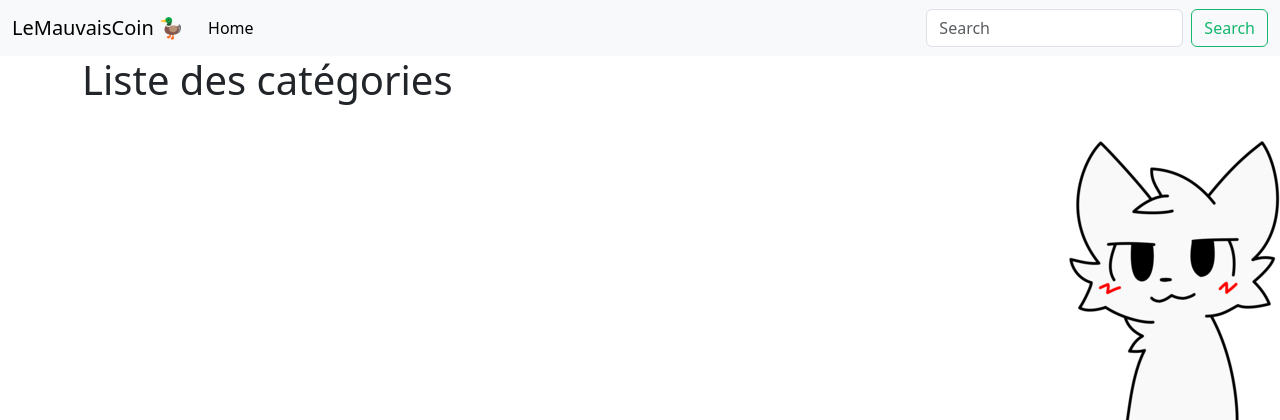
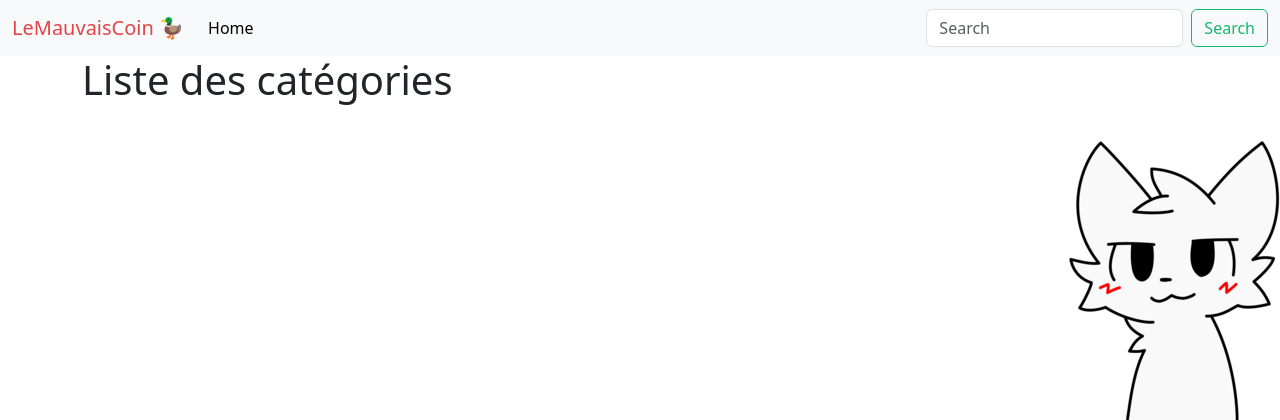
Before and after one commit to Vincgllmt/symfony-for-sale, a Symfony app: template templates/category/index.html.twig in a window 1280 px wide. Shown: the top 420 px of the page. Run offline with Twig, Linux system fonts and the light colour scheme; the template is opened without the code that fills it, so the values that code supplies are empty; style sheets or scripts are compiled from the project's sources; some libraries are stand-ins or nearby versions.

Commit message:
feat: color accent 1 on nav bar title

```diff
--- a/templates/base.html.twig
+++ b/templates/base.html.twig
@@ -16,9 +16,9 @@
         {% block body %}
         {% endblock %}
         <header>
-            <nav class="navbar navbar-expand-lg bg-body-tertiary">
+            <nav class="navbar navbar-expand-lg bg-body-tertiary ">
                 <div class="container-fluid">
-                    <a class="navbar-brand" href="/advertisement">LeMauvaisCoin 🦆</a>
+                    <a class="navbar-brand text-accent1" href="/advertisement">LeMauvaisCoin 🦆</a>
                     <button class="navbar-toggler" type="button" data-bs-toggle="collapse" data-bs-target="#navbarSupportedContent" aria-controls="navbarSupportedContent" aria-expanded="false" aria-label="Toggle navigation">
                         <span class="navbar-toggler-icon"></span>
                     </button>
```
